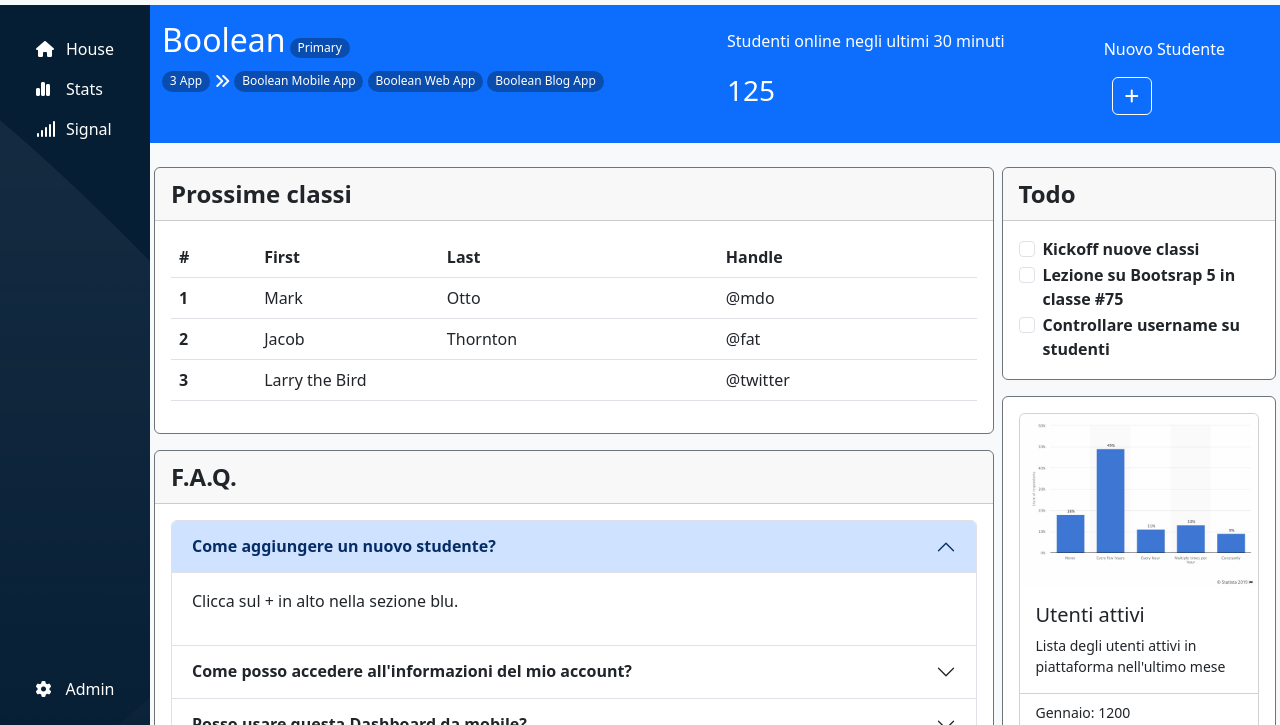
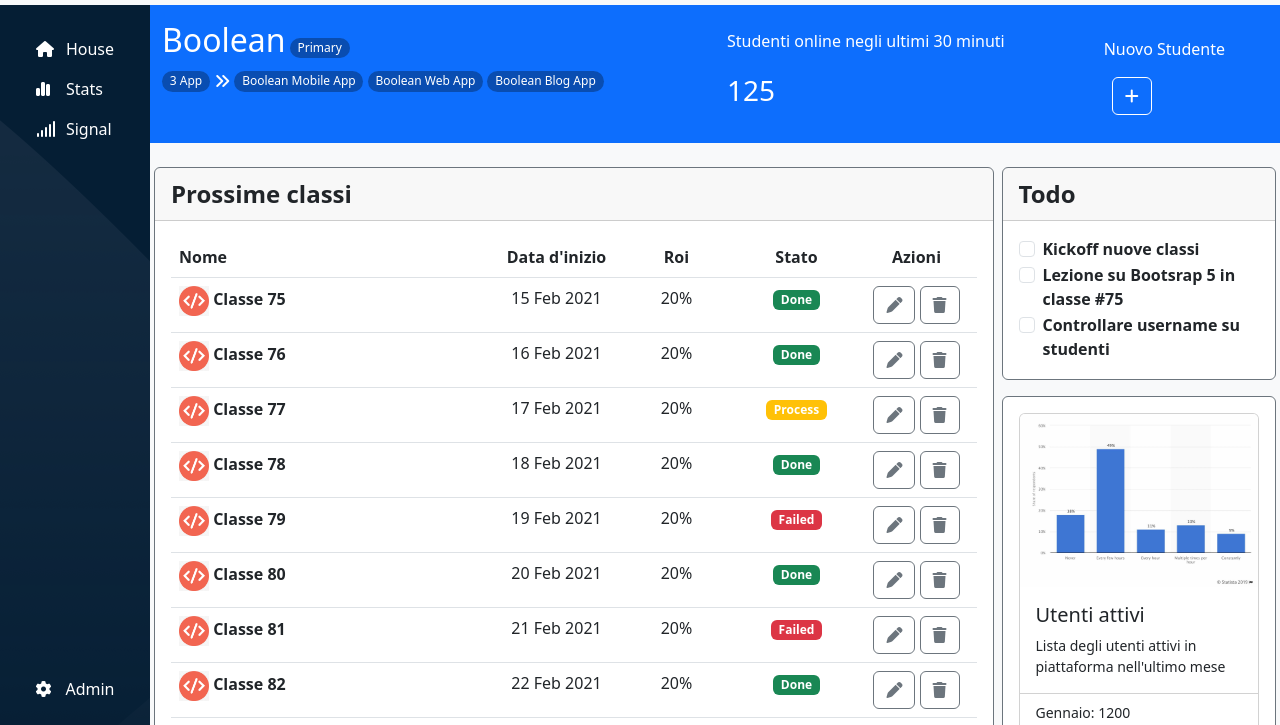
Before and after one commit to stiva98/html-css-bootstrap-dashboard, a plain HTML site: page index.html in a window 1280 px wide. Shown: the part 75-800 px from the top of the page. Drawn offline with nearby package versions, Linux system fonts and the light colour scheme.

Commit message:
finita card table in resp e finito dashboard

```diff
--- a/css/style.css
+++ b/css/style.css
@@ -29,7 +29,7 @@ aside {
     width: 1.875rem;
 }
 .off-width {
-    width: 37.5rem!important;
+    width: 50%!important;
 }
 .bg-opacity {
     background-color: rgba(0, 0, 0, 0.3);
@@ -40,6 +40,11 @@ aside {
 .my-fs {
     font-size: .875rem;
 }
+.my-width-table {
+    width: 7.5rem;
+}
+
+
 
 
 /*----SCROLLBAR-----*/
--- a/index.html
+++ b/index.html
@@ -95,7 +95,7 @@
       <div class="bg-primary w-100">
         <div class="container-fluid pt-3 pb-3">
           <div class="row">
-            <div class="col-md-6 order-sm-2 order-md-1">
+            <div class="col-md-6 order-2 order-md-1">
               <div>
                 <h2 class="d-inline-block text-white fw-normal">
                   Boolean
@@ -111,7 +111,7 @@
               <span class="badge rounded-pill bg-opacity  d-lg-none d-xs-inline-block my-fw">+</span>
             </div>
 
-            <div class="col-md-4 order-sm-3 order-md-2">
+            <div class="col-md-4 order-3 order-md-2">
               <p class="text-white mt-2">
                 Studenti online negli ultimi 30 minuti
               </p>
@@ -119,7 +119,7 @@
                 125
               </p>
             </div>
-            <div class="col-md-2 order-sm-1 order-md-3">
+            <div class="col-md-2 order-1 order-md-3">
               <p class="d-inline-block text-white mt-3">
                 Nuovo Studente
               </p>
@@ -215,29 +215,93 @@
                   <table class="table">
                     <thead>
                       <tr>
-                        <th scope="col">#</th>
-                        <th scope="col">First</th>
-                        <th scope="col">Last</th>
-                        <th scope="col">Handle</th>
+                        <th scope="col" class="w-auto">Nome</th>
+                        <th scope="col" class="d-none d-md-table-cell my-width-table text-center">Data d'inizio</th>
+                        <th scope="col" class="d-none d-sm-table-cell my-width-table text-center">Roi</th>
+                        <th scope="col" class="my-width-table text-center">Stato</th>
+                        <th scope="col" class="my-width-table text-center">Azioni</th>
                       </tr>
                     </thead>
                     <tbody>
                       <tr>
-                        <th scope="row">1</th>
-                        <td>Mark</td>
-                        <td>Otto</td>
-                        <td>@mdo</td>
+                        <th scope="row" class="bg-white">
+                          <img src="img/class-avatar.jpg" alt="class-avatar" class="my-width">
+                          Classe 75
+                        </th>
+                        <td class="d-none d-md-table-cell text-center">15 Feb 2021</td>
+                        <td class="d-none d-sm-table-cell text-center">20%</td>
+                        <td class="text-center"><span class="badge text-bg-success">Done</span></td>
+                        <td class="text-center"><button type="button" class="btn btn-outline-secondary"><i class="fa-solid fa-pen"></i></button> <button type="button" class="btn btn-outline-secondary"><i class="fa-solid fa-trash"></i></button></td>
                       </tr>
                       <tr>
-                        <th scope="row">2</th>
-                        <td>Jacob</td>
-                        <td>Thornton</td>
-                        <td>@fat</td>
+                        <th scope="row" class="bg-white">
+                          <img src="img/class-avatar.jpg" alt="class-avatar" class="my-width">
+                          Classe 76
+                        </th>
+                        <td class="d-none d-md-table-cell text-center">16 Feb 2021</td>
+                        <td class="d-none d-sm-table-cell text-center">20%</td>
+                        <td class="text-center"><span class="badge text-bg-success">Done</span></td>
+                        <td class="text-center"><button type="button" class="btn btn-outline-secondary"><i class="fa-solid fa-pen"></i></button> <button type="button" class="btn btn-outline-secondary"><i class="fa-solid fa-trash"></i></button></td>
                       </tr>
                       <tr>
-                        <th scope="row">3</th>
-                        <td colspan="2">Larry the Bird</td>
-                        <td>@twitter</td>
+                        <th scope="row" class="bg-white">
+                          <img src="img/class-avatar.jpg" alt="class-avatar" class="my-width">
+                          Classe 77
+                        </th>
+                        <td class="d-none d-md-table-cell text-center">17 Feb 2021</td>
+                        <td class="d-none d-sm-table-cell text-center">20%</td>
+                        <td class="text-center"><span class="badge text-white bg-warning">Process</span></td>
+                        <td class="text-center"><button type="button" class="btn btn-outline-secondary"><i class="fa-solid fa-pen"></i></button> <button type="button" class="btn btn-outline-secondary"><i class="fa-solid fa-trash"></i></button></td>
+                      </tr>
+                      <tr>
+                        <th scope="row" class="bg-white">
+                          <img src="img/class-avatar.jpg" alt="class-avatar" class="my-width">
+                          Classe 78
+                        </th>
+                        <td class="d-none d-md-table-cell text-center">18 Feb 2021</td>
+                        <td class="d-none d-sm-table-cell text-center">20%</td>
+                        <td class="text-center"><span class="badge text-bg-success">Done</span></td>
+                        <td class="text-center"><button type="button" class="btn btn-outline-secondary"><i class="fa-solid fa-pen"></i></button> <button type="button" class="btn btn-outline-secondary"><i class="fa-solid fa-trash"></i></button></td>
+                      </tr>
+                      <tr>
+                        <th scope="row" class="bg-white">
+                          <img src="img/class-avatar.jpg" alt="class-avatar" class="my-width">
+                          Classe 79
+                        </th>
+                        <td class="d-none d-md-table-cell text-center">19 Feb 2021</td>
+                        <td class="d-none d-sm-table-cell text-center">20%</td>
+                        <td class="text-center"><span class="badge text-bg-danger">Failed</span></td>
+                        <td class="text-center"><button type="button" class="btn btn-outline-secondary"><i class="fa-solid fa-pen"></i></button> <button type="button" class="btn btn-outline-secondary"><i class="fa-solid fa-trash"></i></button></td>
+                      </tr>
+                      <tr>
+                        <th scope="row" class="bg-white">
+                          <img src="img/class-avatar.jpg" alt="class-avatar" class="my-width">
+                          Classe 80
+                        </th>
+                        <td class="d-none d-md-table-cell text-center">20 Feb 2021</td>
+                        <td class="d-none d-sm-table-cell text-center">20%</td>
+                        <td class="text-center"><span class="badge text-bg-success">Done</span></td>
+                        <td class="text-center"><button type="button" class="btn btn-outline-secondary"><i class="fa-solid fa-pen"></i></button> <button type="button" class="btn btn-outline-secondary"><i class="fa-solid fa-trash"></i></button></td>
+                      </tr>
+                      <tr>
+                        <th scope="row" class="bg-white">
+                          <img src="img/class-avatar.jpg" alt="class-avatar" class="my-width">
+                          Classe 81
+                        </th>
+                        <td class="d-none d-md-table-cell text-center">21 Feb 2021</td>
+                        <td class="d-none d-sm-table-cell text-center">20%</td>
+                        <td class="text-center"><span class="badge text-bg-danger">Failed</span></td>
+                        <td class="text-center"><button type="button" class="btn btn-outline-secondary"><i class="fa-solid fa-pen"></i></button> <button type="button" class="btn btn-outline-secondary"><i class="fa-solid fa-trash"></i></button></td>
+                      </tr>
+                      <tr>
+                        <th scope="row" class="bg-white">
+                          <img src="img/class-avatar.jpg" alt="class-avatar" class="my-width">
+                          Classe 82
+                        </th>
+                        <td class="d-none d-md-table-cell text-center">22 Feb 2021</td>
+                        <td class="d-none d-sm-table-cell text-center">20%</td>
+                        <td class="text-center"><span class="badge text-bg-success">Done</span></td>
+                        <td class="text-center"><button type="button" class="btn btn-outline-secondary"><i class="fa-solid fa-pen"></i></button> <button type="button" class="btn btn-outline-secondary"><i class="fa-solid fa-trash"></i></button></td>
                       </tr>
                     </tbody>
                   </table>
```
